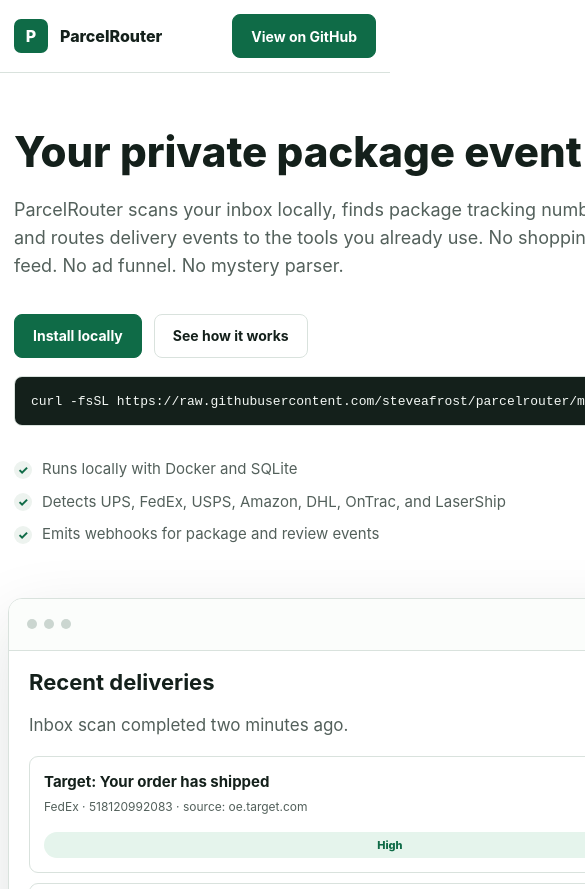
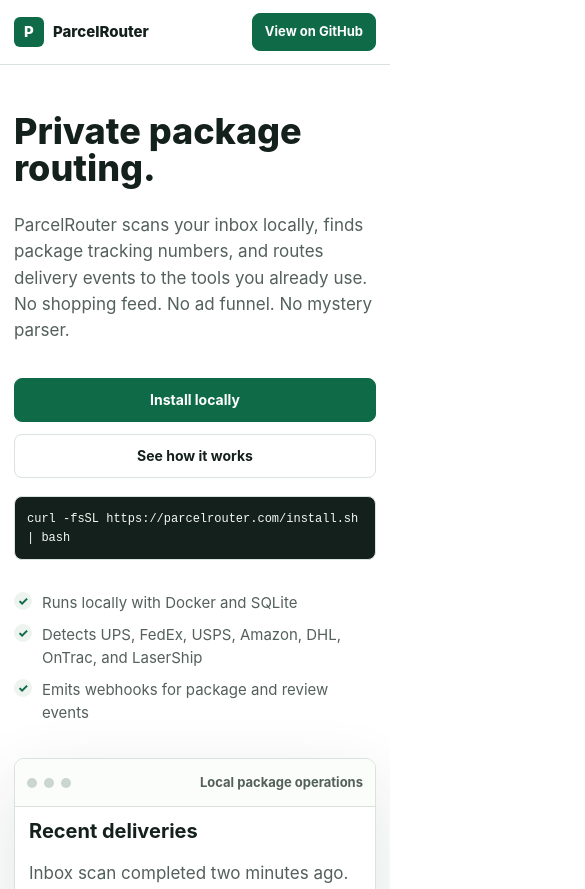
Before and after one commit to steveafrost/parcelrouter, a website: page site/index.html in a window 390 px wide. Shown: the top 889 px of the page, 585 px wide, since content can reach past the window. Drawn offline with Linux system fonts and the light colour scheme.

Commit message:
fix: tighten marketing mobile layout

```diff
--- a/site/index.html
+++ b/site/index.html
@@ -42,6 +42,7 @@
         color: var(--ink);
         font-family: Inter, ui-sans-serif, system-ui, -apple-system, BlinkMacSystemFont, "Segoe UI", sans-serif;
         line-height: 1.5;
+        overflow-x: hidden;
       }
 
       a {
@@ -68,6 +69,7 @@
         align-items: center;
         justify-content: space-between;
         gap: 28px;
+        min-width: 0;
       }
 
       .brand {
@@ -77,6 +79,7 @@
         font-weight: 760;
         text-decoration: none;
         letter-spacing: 0;
+        min-width: 0;
       }
 
       .brand-mark {
@@ -115,6 +118,7 @@
         font-weight: 720;
         text-decoration: none;
         white-space: nowrap;
+        max-width: 100%;
       }
 
       .button.primary {
@@ -143,7 +147,7 @@
       h1 {
         margin: 0;
         max-width: 720px;
-        font-size: 68px;
+        font-size: 60px;
         line-height: 0.98;
         letter-spacing: 0;
         font-weight: 820;
@@ -168,7 +172,8 @@
         width: min(100%, 640px);
         margin-top: 18px;
         padding: 14px 16px;
-        overflow-x: auto;
+        overflow-wrap: anywhere;
+        white-space: pre-wrap;
         border: 1px solid var(--line);
         border-radius: var(--radius);
         background: #14201b;
@@ -190,6 +195,7 @@
         display: flex;
         align-items: center;
         gap: 10px;
+        min-width: 0;
       }
 
       .check {
@@ -211,6 +217,7 @@
         background: #fff;
         box-shadow: var(--shadow);
         overflow: hidden;
+        min-width: 0;
       }
 
       .app-topbar {
@@ -239,6 +246,10 @@
         color: var(--muted);
         font-size: 13px;
         font-weight: 720;
+        min-width: 0;
+        overflow: hidden;
+        text-overflow: ellipsis;
+        white-space: nowrap;
       }
 
       .mock-app {
@@ -269,6 +280,7 @@
 
       .main-panel {
         padding: 20px;
+        min-width: 0;
       }
 
       .panel-head {
@@ -307,18 +319,21 @@
         border: 1px solid var(--line);
         border-radius: 9px;
         background: #fff;
+        min-width: 0;
       }
 
       .package-row strong {
         display: block;
         font-size: 15px;
         margin-bottom: 4px;
+        overflow-wrap: anywhere;
       }
 
       .package-row span {
         display: block;
         color: var(--muted);
         font-size: 12px;
+        overflow-wrap: anywhere;
       }
 
       .confidence {
@@ -434,6 +449,8 @@
         background: var(--panel);
         color: var(--ink);
         font-weight: 760;
+        min-width: 0;
+        overflow-wrap: anywhere;
       }
 
       .support-panel {
@@ -473,6 +490,7 @@
         justify-content: space-between;
         gap: 32px;
         align-items: center;
+        min-width: 0;
       }
 
       .cta-content h2 {
@@ -512,6 +530,10 @@
           display: none;
         }
 
+        .nav {
+          gap: 14px;
+        }
+
         .hero {
           padding-top: 58px;
         }
@@ -519,6 +541,7 @@
         .hero-grid,
         .section-grid {
           grid-template-columns: 1fr;
+          gap: 34px;
         }
 
         h1 {
@@ -550,16 +573,115 @@
           width: min(100% - 28px, 1120px);
         }
 
+        .nav {
+          min-height: 64px;
+        }
+
+        .brand {
+          gap: 9px;
+          font-size: 15px;
+        }
+
+        .brand-mark {
+          width: 30px;
+          height: 30px;
+          border-radius: 6px;
+        }
+
+        .site-header .button {
+          min-height: 38px;
+          padding: 0 12px;
+          font-size: 13px;
+        }
+
+        .hero {
+          padding: 48px 0 54px;
+        }
+
         h1 {
-          font-size: 42px;
+          font-size: 36px;
+          line-height: 1.04;
         }
 
         h2 {
-          font-size: 32px;
+          font-size: 30px;
         }
 
         .hero-copy {
-          font-size: 18px;
+          font-size: 17px;
+        }
+
+        .hero-actions {
+          display: grid;
+          grid-template-columns: 1fr;
+        }
+
+        .hero-actions .button,
+        .support-panel .button,
+        .cta-content .button {
+          width: 100%;
+        }
+
+        .install-snippet {
+          padding: 12px;
+          font-size: 12px;
+        }
+
+        .proof-list li {
+          align-items: flex-start;
+        }
+
+        .app-topbar {
+          height: auto;
+          min-height: 48px;
+          gap: 12px;
+          padding: 12px;
+        }
+
+        .main-panel {
+          padding: 14px;
+        }
+
+        .panel-head {
+          display: grid;
+          gap: 10px;
+        }
+
+        .panel-head h2 {
+          font-size: 20px;
+        }
+
+        .status-pill,
+        .confidence {
+          justify-self: start;
+          min-width: 0;
+          white-space: nowrap;
+        }
+
+        .package-row {
+          gap: 10px;
+          padding: 12px;
+        }
+
+        section {
+          padding: 56px 0;
+        }
+
+        .step {
+          grid-template-columns: 34px 1fr;
+          gap: 12px;
+          padding: 16px;
+        }
+
+        .step-number {
+          width: 34px;
+          height: 34px;
+        }
+
+        .feature,
+        .faq,
+        .support-panel {
+          padding: 18px;
         }
 
         .feature-grid,
@@ -568,7 +690,8 @@
         }
 
         .product-frame {
-          margin-inline: -6px;
+          margin-inline: 0;
+          border-radius: 10px;
         }
 
         .package-row {
@@ -615,13 +738,13 @@
       <section class="hero">
         <div class="wrap hero-grid">
           <div>
-            <h1>Your private package event router.</h1>
+            <h1>Private package routing.</h1>
             <p class="hero-copy">ParcelRouter scans your inbox locally, finds package tracking numbers, and routes delivery events to the tools you already use. No shopping feed. No ad funnel. No mystery parser.</p>
             <div class="hero-actions">
               <a class="button primary" href="https://github.com/steveafrost/parcelrouter">Install locally</a>
               <a class="button secondary" href="#how-it-works">See how it works</a>
             </div>
-            <pre class="install-snippet"><code>curl -fsSL https://raw.githubusercontent.com/steveafrost/parcelrouter/main/install.sh | bash</code></pre>
+            <pre class="install-snippet"><code>curl -fsSL https://parcelrouter.com/install.sh | bash</code></pre>
             <ul class="proof-list" aria-label="Product highlights">
               <li><span class="check">✓</span>Runs locally with Docker and SQLite</li>
               <li><span class="check">✓</span>Detects UPS, FedEx, USPS, Amazon, DHL, OnTrac, and LaserShip</li>
@@ -689,7 +812,7 @@
       <section id="how-it-works">
         <div class="wrap section-grid">
           <div>
-            <h2>How people start using it</h2>
+            <h2>How it works</h2>
             <p class="section-copy">ParcelRouter is designed for a guided local install today, and a fuller connected app tomorrow.</p>
           </div>
           <div class="steps">
@@ -722,7 +845,7 @@
         <div class="wrap">
           <div class="section-grid">
             <div>
-              <h2>Not another shopping app</h2>
+              <h2>Not a shopping app</h2>
               <p class="section-copy">Most package apps want to become the place you shop or the cloud that receives your order emails. ParcelRouter is the layer you own.</p>
             </div>
             <div class="feature-grid">
@@ -758,7 +881,7 @@
       <section id="integrations">
         <div class="wrap section-grid">
           <div>
-            <h2>Designed to route delivery events anywhere</h2>
+            <h2>Route delivery events anywhere</h2>
             <p class="section-copy">Parcel sync is optional. The larger product is a package-event router for personal infrastructure.</p>
           </div>
           <div class="integrations" aria-label="Planned and current integrations">
@@ -790,7 +913,7 @@
       <section id="faq">
         <div class="wrap section-grid">
           <div>
-            <h2>Questions people ask first</h2>
+            <h2>Common questions</h2>
             <p class="section-copy">The current release is an early self-hosted app. The public product direction is broader: private package detection, review, routing, and history.</p>
           </div>
           <div class="faq-list">
--- a/site/llms.txt
+++ b/site/llms.txt
@@ -22,7 +22,7 @@ The project is not positioned as another shopping app or generic carrier tracker
 - Provides review queue endpoints for listing, approving, and ignoring uncertain package detections.
 - Optionally syncs detected packages to the Parcel app through the Parcel API.
 - Optionally posts webhook events for package creation, package deletion, review creation, review approval, review ignore, Parcel sync success, and Parcel sync failure.
-- Provides a guided one-line installer: curl -fsSL https://raw.githubusercontent.com/steveafrost/parcelrouter/main/install.sh | bash
+- Provides a guided one-line installer: curl -fsSL https://parcelrouter.com/install.sh | bash
 - Provides an optional Stripe-hosted "Buy us a coffee" support link.
 
 ## Intended Users
```
Also changed, not shown: SETUP.md (+1 -1 lines), README.md, 1 other file.
